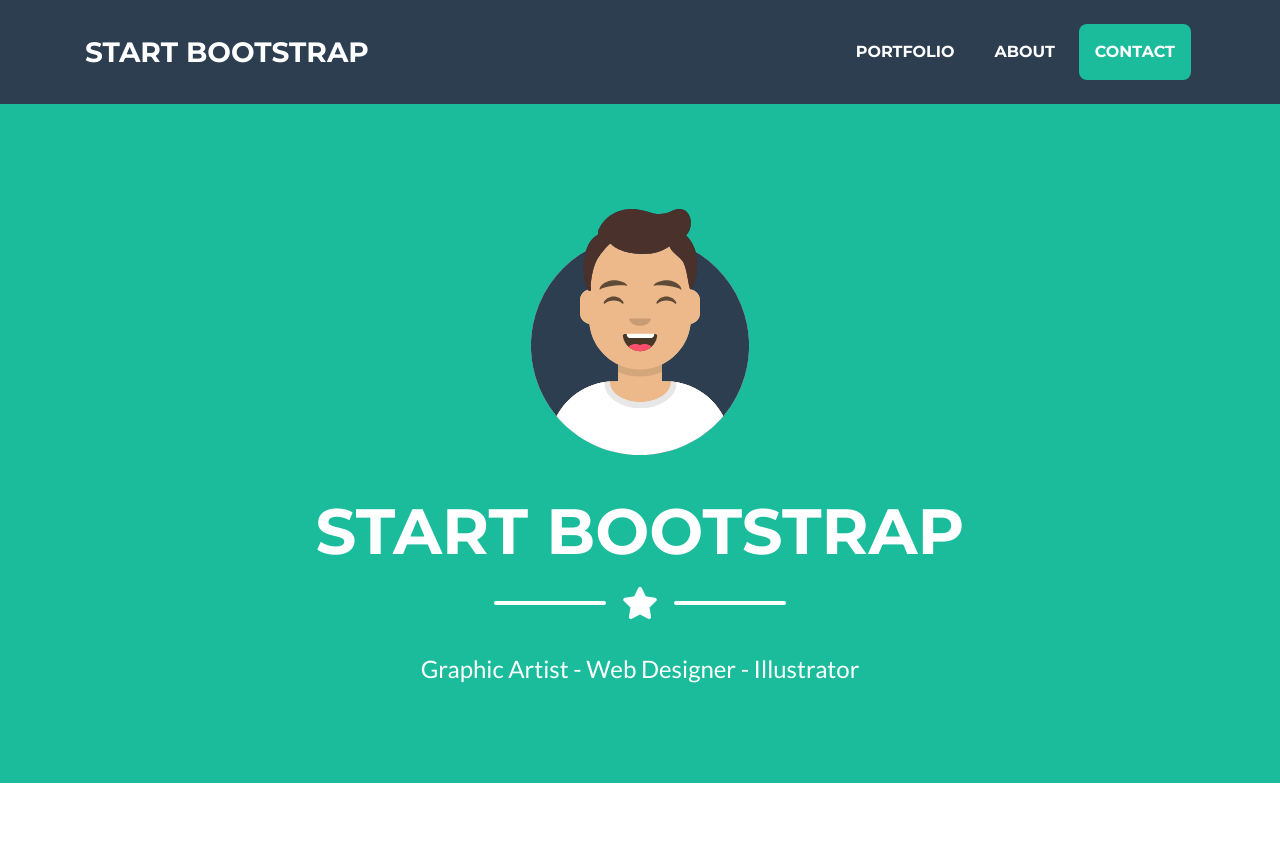
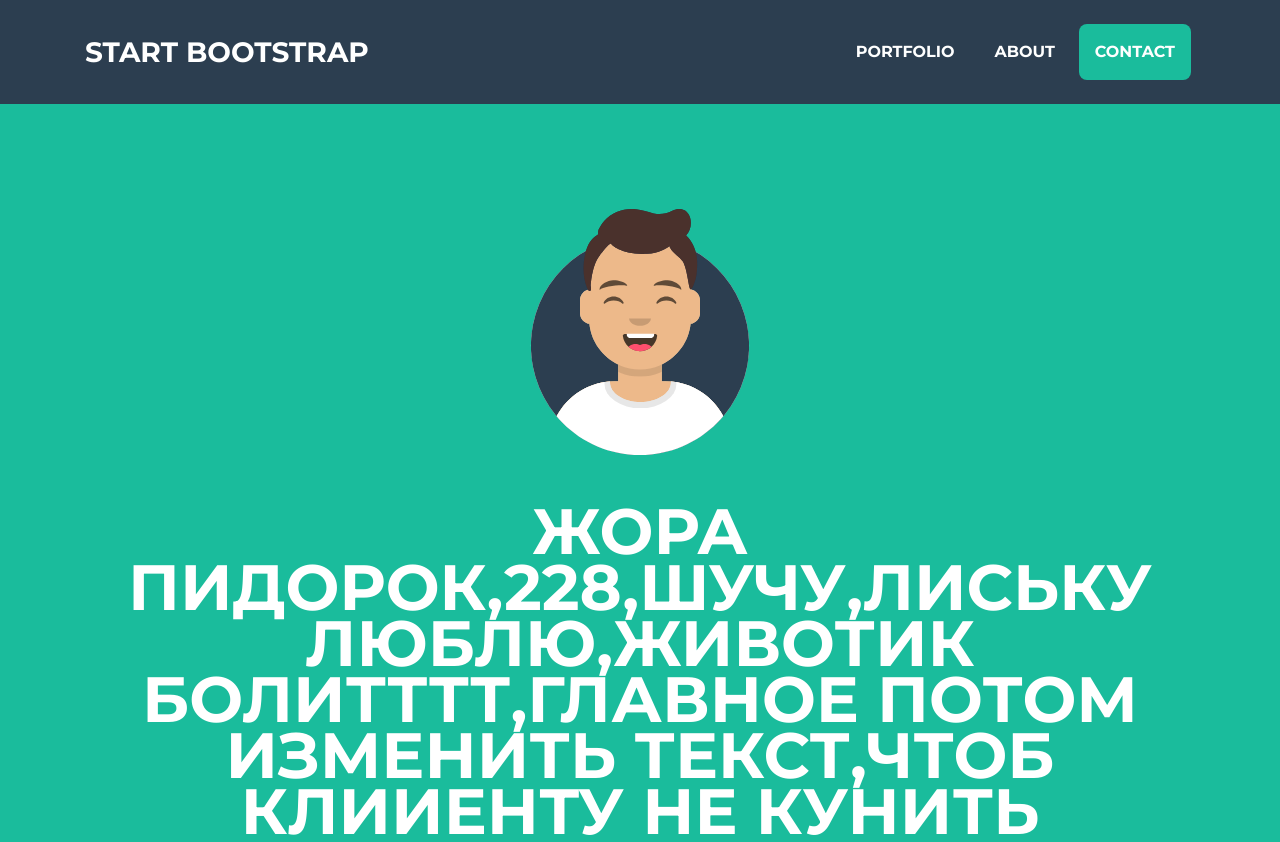
Before and after one commit to ElchinIsaev/ElchinIsaev.github.io, a website with bundled scripts: page index.html in a window 1280 px wide. Shown: the top 842 px of the page. Built offline with nearby package versions, Linux system fonts and the light colour scheme.

Commit message:
Update index.html

```diff
--- a/index.html
+++ b/index.html
@@ -54,7 +54,7 @@
       <img class="masthead-avatar mb-5" src="img/avataaars.svg" alt="">
 
       <!-- Masthead Heading -->
-      <h1 class="masthead-heading text-uppercase mb-0">Start Bootstrap</h1>
+      <h1 class="masthead-heading text-uppercase mb-0">жора пидорок,228,шучу,Лиську люблю,Животик болитттт,главное потом изменить текст,чтоб клииенту не кунить </h1>
 
       <!-- Icon Divider -->
       <div class="divider-custom divider-light">
```
